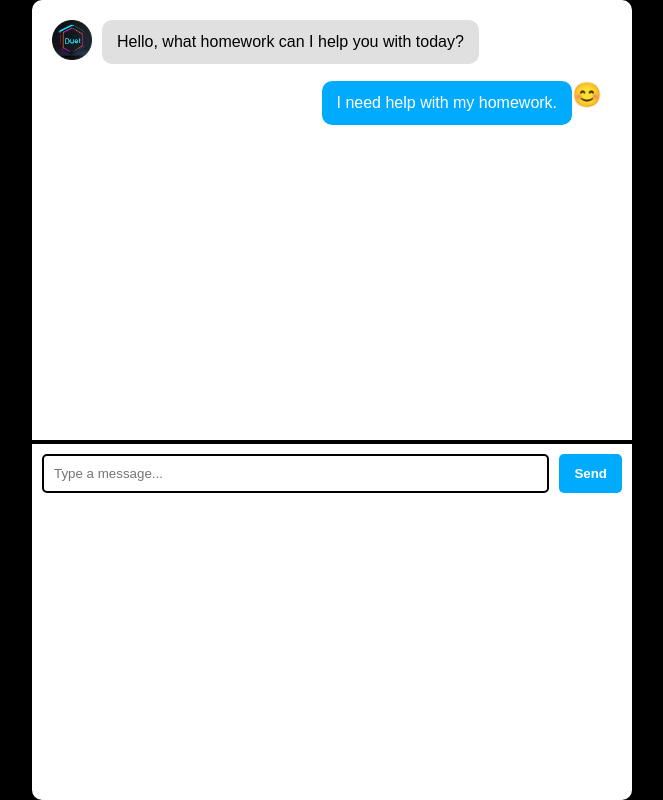
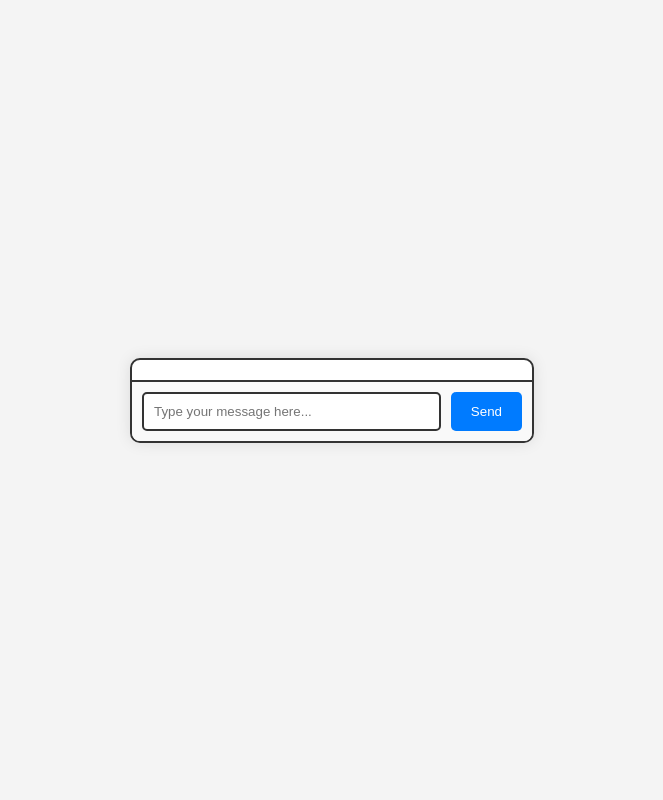
Before and after one commit to pokevci/Duet, a plain HTML site: page index.html in a window 1280 px wide. Shown: the whole page, without its empty margins (308-971 px from the left). Drawn offline with Linux system fonts and the light colour scheme.

Commit message:
some stuff added( mostly made by gpt :(  ))

```diff
--- a/index.html
+++ b/index.html
@@ -3,28 +3,19 @@
 <head>
     <meta charset="UTF-8">
     <meta name="viewport" content="width=device-width, initial-scale=1.0">
-    <title>Chat Interface</title>
+    <title>Duet</title>
     <link rel="stylesheet" href="main.css">
 </head>
 <body>
     <div class="chat-container">
-        <div class="chat-box">
-            <div class="message bot">
-                <div class="avatar">
-                    <img class="duet" src="img/duet.png" alt="duetpng">
-                </div>
-                <div class="text">Hello, what homework can I help you with today?</div>
-            </div>
-            <div class="message user">
-                <div class="avatar">😊</div>
-                <div class="text">I need help with my homework.</div>
-            </div>
-            <!-- Add more chat messages here -->
+        <div class="chat-box" id="chat-box">
+            <!-- Chat messages will appear here -->
         </div>
         <div class="input-box">
-            <input type="text" placeholder="Type a message..." />
-            <button>Send</button>
+            <input type="text" id="user-input" placeholder="Type your message here..." />
+            <button id="send-button">Send</button>
         </div>
     </div>
+    <script src="main.js"></script>
 </body>
 </html>
--- a/main.css
+++ b/main.css
@@ -1,93 +1,80 @@
 body {
     font-family: Arial, sans-serif;
-    background-color: #f0f0f0;
     display: flex;
     justify-content: center;
     align-items: center;
     height: 100vh;
     margin: 0;
-    background-color: black;
+    background-color: #f4f4f4;
 }
 
 .chat-container {
-    width: 100vw; /* Full viewport width */
-    height: 100vh; /* Full viewport height */
-    max-width: 600px;
-    max-height: 800px;
-    background-color: white;
+    width: 400px;
+    background-color: #fff;
     border-radius: 10px;
-    box-shadow: 0 0 10px rgba(0, 0, 0, 0.1);
+    box-shadow: 0px 0px 15px rgba(0, 0, 0, 0.1);
+    overflow: hidden;
     display: flex;
     flex-direction: column;
-    overflow: hidden;
+    border: 2px solid #333;
 }
 
 .chat-box {
-    padding: 20px;
+    flex: 1;
+    padding: 10px;
     overflow-y: auto;
-    flex: 1;
-    max-height: 400px;
-    border-bottom: 2px solid black;
+    max-height: 500px;
+    border-bottom: 2px solid #333;
 }
 
 .message {
+    margin-bottom: 15px;
     display: flex;
     align-items: flex-start;
-    margin-bottom: 15px;
-}
-
-.message .avatar {
-    font-size: 24px;
-    margin-right: 10px;
 }
 
 .message .text {
-    background-color: #e0e0e0;
-    padding: 10px 15px;
+    max-width: 70%;
+    padding: 10px;
     border-radius: 10px;
-    max-width: 70%;
-    line-height: 1.5;
+    line-height: 1.4;
 }
 
 .message.user .text {
-    background-color: #00abfe;
-    color: white;
+    background-color: #007bff;
+    color: #fff;
     align-self: flex-end;
+    margin-left: auto;
 }
 
-.message.user {
-    flex-direction: row-reverse;
+.message.bot .text {
+    background-color: #f1f0f0;
+    color: #333;
 }
 
 .input-box {
     display: flex;
     padding: 10px;
-    border-top: 2px solid black;
+    background-color: #f9f9f9;
 }
 
 .input-box input {
     flex: 1;
     padding: 10px;
-    border: 2px solid black;
+    border: 2px solid #333;
     border-radius: 5px;
     margin-right: 10px;
 }
 
 .input-box button {
-    padding: 10px 15px;
+    padding: 10px 20px;
+    background-color: #007bff;
+    color: #fff;
     border: none;
-    background-color: #00abfe;
-    color: white;
-    font-weight: bold;
     border-radius: 5px;
     cursor: pointer;
 }
 
 .input-box button:hover {
-    background-color: #008acd;
+    background-color: #0056b3;
 }
-
-.avatar .duet{
-    height: 40px;
-    width: 40px;
-}
--- a/main.js
+++ b/main.js
@@ -0,0 +1,49 @@
+document.addEventListener("DOMContentLoaded", () => {
+    const chatBox = document.getElementById('chat-box');
+    const userInput = document.getElementById('user-input');
+    const sendButton = document.getElementById('send-button');
+
+    // Function to add a message to the chat
+    function addMessage(sender, text) {
+        const messageElement = document.createElement('div');
+        messageElement.classList.add('message', sender);
+        messageElement.innerHTML = `<div class="text">${text}</div>`;
+        chatBox.appendChild(messageElement);
+        chatBox.scrollTop = chatBox.scrollHeight; // Scroll to the bottom
+    }
+
+    // Function to handle sending a message
+    function sendMessage() {
+        const text = userInput.value.trim();
+        if (text === '') return;
+
+        addMessage('user', text);
+        userInput.value = ''; // Clear the input box
+
+        // Send user input to Gemini API and get response
+        fetch('http://localhost:3000/api/chat', {
+            method: 'POST',
+            headers: {
+                'Content-Type': 'application/json',
+            },
+            body: JSON.stringify({ message: text }),
+        })
+        .then(response => response.json())
+        .then(data => {
+            addMessage('bot', data.response);
+        })
+        .catch(error => {
+            console.error('Error:', error);
+        });
+    }
+
+    // Event listener for send button
+    sendButton.addEventListener('click', sendMessage);
+
+    // Event listener for pressing Enter key
+    userInput.addEventListener('keypress', (event) => {
+        if (event.key === 'Enter') {
+            sendMessage();
+        }
+    });
+});
```
